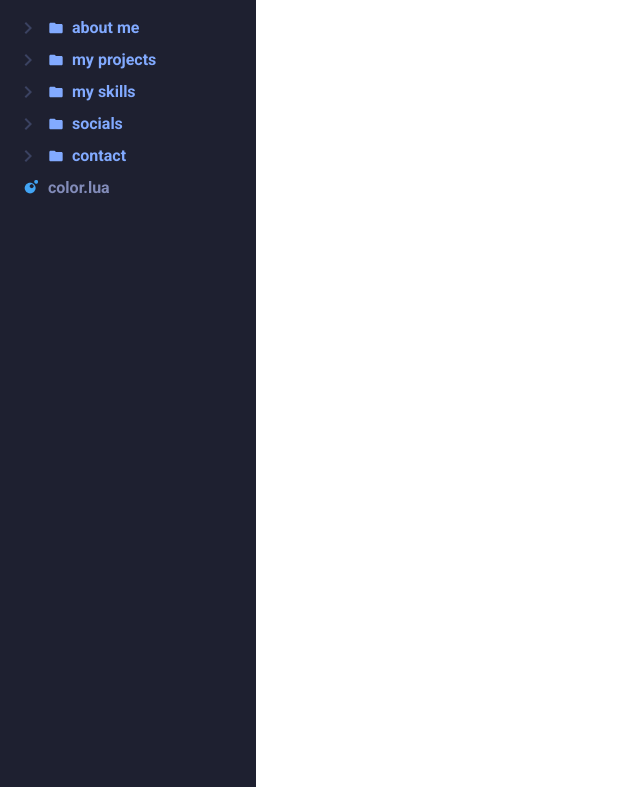
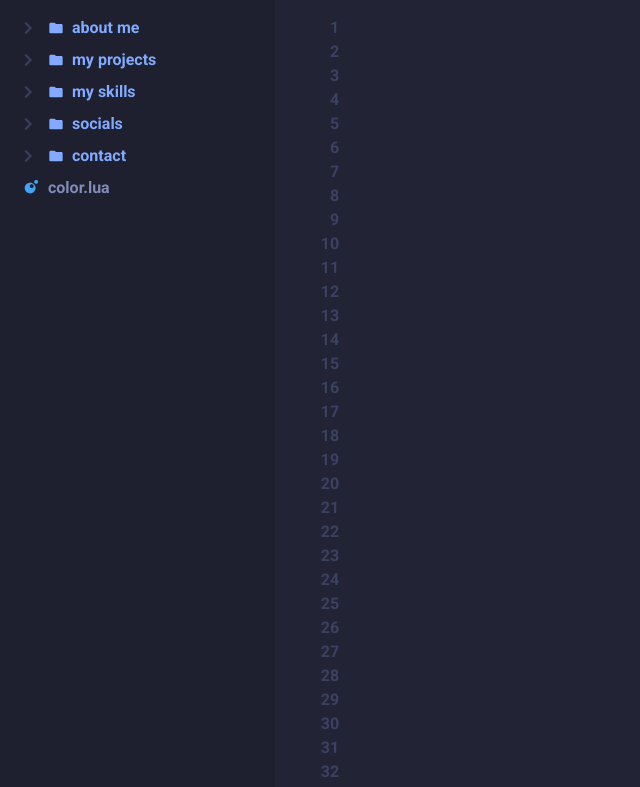
Before and after one commit to idebbarh/nvim-portfolio, a React (Create React App) app: page /neovim in a window 1280 px wide. Shown: the top 787 px of the page, without its empty margins (0-640 px from the left). Built offline with nearby package versions, Linux system fonts and the light colour scheme.

Commit message:
add buffer

```diff
--- a/package.json
+++ b/package.json
@@ -16,6 +16,7 @@
     "@types/react-dom": "^18.0.11",
     "react": "^18.2.0",
     "react-dom": "^18.2.0",
+    "react-router-dom": "^6.8.1",
     "react-scripts": "5.0.1",
     "typescript": "^4.9.5",
     "web-vitals": "^2.1.4"
--- a/src/App.tsx
+++ b/src/App.tsx
@@ -1,10 +1,22 @@
 import React from "react";
-import FilesExplorer from "./components/FilesExplorer";
+import { BrowserRouter, Routes, Route, Navigate } from "react-router-dom";
+import Neovim from "./screens/Neovim";
 
-function App() {
+function App(): JSX.Element {
+  const pathname = window.location.pathname;
+
+  /* if (pathname !== "/terminal") { */
+  /*   return <Navigate to="/terminal" replace={true} />; */
+  /* } */
+
   return (
     <div className="App">
-      <FilesExplorer />
+      <main>
+        <Routes>
+          <Route path="/" element={<Navigate to="/neovim" replace={true} />} />
+          <Route path="/neovim" element={<Neovim />} />
+        </Routes>
+      </main>
     </div>
   );
 }
--- /dev/null
+++ b/src/components/BufferContainer.tsx
@@ -0,0 +1,37 @@
+import { useState } from "react";
+import BufferContent from "./BufferContent";
+function BufferContainer() {
+  const [selectedLine, setSelectedLine] = useState<number | null>(null);
+
+  const selectLine = (line: number) => {
+    setSelectedLine(line);
+  };
+
+  const createLinesNumbers = (lines: number): JSX.Element[] => {
+    return new Array(lines).fill(0).map((_, index) => {
+      return (
+        <span
+          key={index}
+          className="text-tn-buffer-line-number-color font-semibold cursor-pointer"
+          onClick={() => selectLine(index + 1)}
+        >
+          {selectedLine === null
+            ? index + 1
+            : selectedLine === index + 1
+            ? index + 1
+            : Math.abs(index + 1 - selectedLine)}
+        </span>
+      );
+    });
+  };
+
+  return (
+    <div className="flex-[0.8] flex bg-tn-buffer-background-color p-4">
+      <div className="flex flex-col items-end w-12">
+        {createLinesNumbers(40)}
+      </div>
+      <BufferContent />
+    </div>
+  );
+}
+export default BufferContainer;
--- /dev/null
+++ b/src/components/BufferContent.tsx
@@ -0,0 +1,5 @@
+function BufferContent() {
+  return <div className="pl-4"></div>;
+}
+
+export default BufferContent;
--- a/src/components/FileItem.tsx
+++ b/src/components/FileItem.tsx
@@ -5,9 +5,9 @@ interface FileItemProps {
 
 function FileItem({ name, icon }: FileItemProps) {
   return (
-    <div className="ml-1 flex items-center gap-2 text-tn-file-explorer-file-name-color cursor-pointer transition-colors duration-300 ease-in-out hover:bg-tn-file-explorer-items-hover-color">
+    <div className="px-1 flex items-center gap-2 text-tn-file-explorer-file-name-color cursor-pointer transition-colors duration-300 ease-in-out hover:bg-tn-file-explorer-items-hover-color">
       <div>
-        <img src={icon} alt={`${name} icon`} className="h-[20px]" />
+        <img src={icon} alt={`${name} icon`} className="w-[20px]" />
       </div>
       <span className="font-semibold">{name}</span>
     </div>
--- a/src/components/FilesExplorer.tsx
+++ b/src/components/FilesExplorer.tsx
@@ -1,16 +1,29 @@
 import FolderItem from "./FolderItem";
 import FolderIcon from "@mui/icons-material/Folder";
 import FileItem from "./FileItem";
+
 const luaIcon: string = require("../assets/images/lua-icon.png");
+const markdownIcon: string =
+  "https://d33wubrfki0l68.cloudfront.net/f1f475a6fda1c2c4be4cac04033db5c3293032b4/513a4/assets/images/markdown-mark-white.svg";
 
 function FilesExplorer() {
   return (
-    <div className="h-screen w-[20%] p-4 bg-tn-file-explorer-bg flex flex-col gap-2">
-      <FolderItem name="about me" Icon={FolderIcon}></FolderItem>
-      <FolderItem name="my projects" Icon={FolderIcon}></FolderItem>
-      <FolderItem name="my skills" Icon={FolderIcon}></FolderItem>
-      <FolderItem name="socials" Icon={FolderIcon}></FolderItem>
-      <FolderItem name="contact" Icon={FolderIcon}></FolderItem>
+    <div className="h-screen p-4 bg-tn-file-explorer-bg flex flex-col gap-2 flex-[0.2]">
+      <FolderItem name="about me" Icon={FolderIcon}>
+        <FileItem name="about-me.md" icon={markdownIcon} />
+      </FolderItem>
+      <FolderItem name="my projects" Icon={FolderIcon}>
+        <FileItem name="my-projects.md" icon={markdownIcon} />
+      </FolderItem>
+      <FolderItem name="my skills" Icon={FolderIcon}>
+        <FileItem name="my-skills.md" icon={markdownIcon} />
+      </FolderItem>
+      <FolderItem name="socials" Icon={FolderIcon}>
+        <FileItem name="socials.md" icon={markdownIcon} />
+      </FolderItem>
+      <FolderItem name="contact" Icon={FolderIcon}>
+        <FileItem name="contact.md" icon={markdownIcon} />
+      </FolderItem>
       <FileItem name="color.lua" icon={luaIcon} />
     </div>
   );
--- a/src/components/FolderItem.tsx
+++ b/src/components/FolderItem.tsx
@@ -3,7 +3,7 @@ import { OverridableComponent } from "@mui/material/OverridableComponent";
 import KeyboardArrowRightIcon from "@mui/icons-material/KeyboardArrowRight";
 import KeyboardArrowDownIcon from "@mui/icons-material/KeyboardArrowDown";
 
-import { useState } from "react";
+import { createRef, MouseEvent, useState } from "react";
 
 interface FolderItemPropsType {
   name: string;
@@ -17,13 +17,13 @@ function FolderItem({ name, Icon, children }: FolderItemPropsType) {
   const toggleFolder = () => {
     setIsOpen(!isOpen);
   };
-  console.log(children);
+
   return (
-    <div
-      className="flex flex-col gap-2 cursor-pointer transition-colors duration-300 ease-in-out hover:bg-tn-file-explorer-items-hover-color"
-      onClick={toggleFolder}
-    >
-      <div className="flex items-center gap-2 text-tn-file-explorer-folder-name-color">
+    <div className="flex flex-col gap-2 cursor-pointer transition-colors duration-300 ease-in-out">
+      <div
+        className="flex items-center gap-2 text-tn-file-explorer-folder-name-color hover:bg-tn-file-explorer-items-hover-color"
+        onClick={toggleFolder}
+      >
         <div className="text-tn-file-explorer-folder-angle-icon-color flex items-center text-2xl">
           {isOpen ? (
             <KeyboardArrowDownIcon color="inherit" fontSize="inherit" />
--- a/src/index.tsx
+++ b/src/index.tsx
@@ -2,12 +2,15 @@ import React from "react";
 import ReactDOM from "react-dom/client";
 import "./index.css";
 import App from "./App";
+import { BrowserRouter } from "react-router-dom";
 
 const root = ReactDOM.createRoot(
   document.getElementById("root") as HTMLElement
 );
 root.render(
   <React.StrictMode>
-    <App />
+    <BrowserRouter>
+      <App />
+    </BrowserRouter>
   </React.StrictMode>
 );
--- /dev/null
+++ b/src/screens/Neovim.tsx
@@ -0,0 +1,13 @@
+import FilesExplorer from "../components/FilesExplorer";
+import BufferContainer from "../components/BufferContainer";
+
+function Neovim() {
+  return (
+    <div className="flex">
+      <FilesExplorer />
+      <BufferContainer />
+    </div>
+  );
+}
+
+export default Neovim;
--- a/tailwind.config.js
+++ b/tailwind.config.js
@@ -10,6 +10,8 @@ module.exports = {
         "tn-file-explorer-file-name-color": "#828bb8",
         "tn-file-explorer-folder-angle-icon-color": "#3b4261",
         "tn-file-explorer-items-hover-color": "#2f334d",
+        "tn-buffer-background-color": "#222436",
+        "tn-buffer-line-number-color": "#3b4261",
       },
     },
   },
```
Also changed, not shown: src/assets/images/markdown-icon.svg (added), 1 other file (tests, documents, lock files or other folders).
